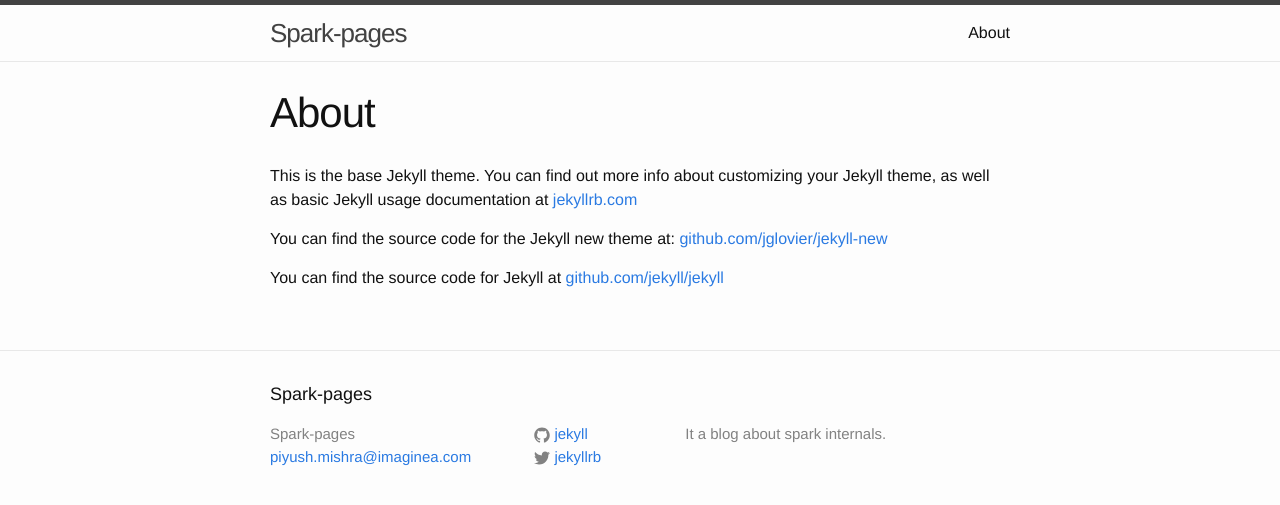
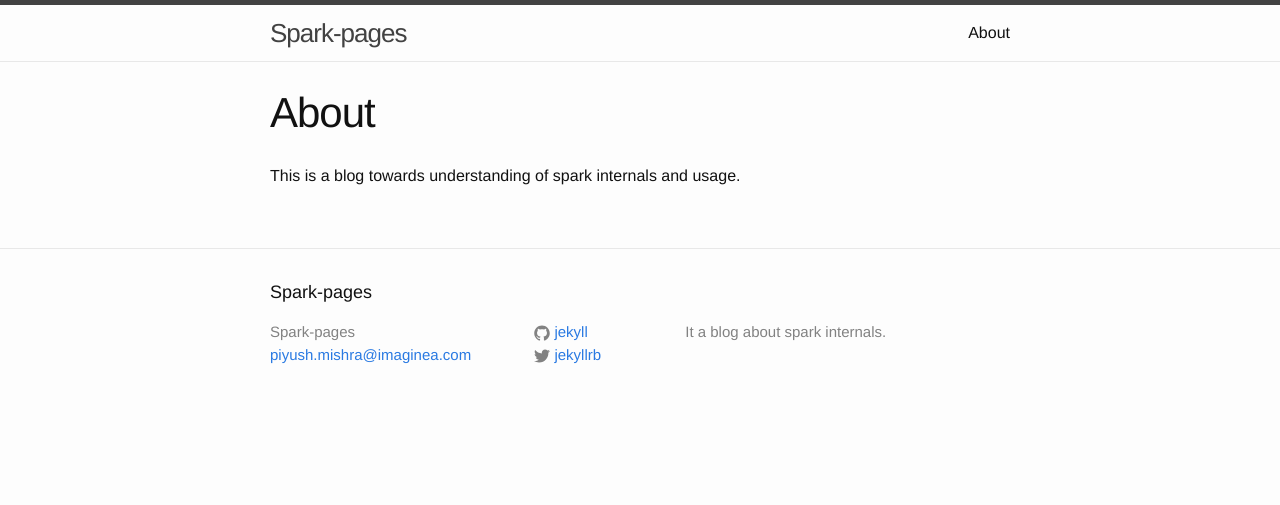
Before and after one commit to PiyushMishra/spak-ghpages, a Jekyll site: the page built from about.md, in a window 1280 px wide. Shown: the top 505 px of the page. Built offline with Jekyll 4.4.1, drawn with Linux system fonts in a browser that asks for light colours.

Commit message:
changed about.md and Welcome page

```diff
--- /dev/null
+++ b/_posts/2015-02-27-welcome-to-spark-pages.markdown
@@ -0,0 +1,6 @@
+---
+layout: post
+title:  "Welcome to Spark-pages"
+date:   2015-02-27 14:50:13
+categories: introduction
+---
--- a/about.md
+++ b/about.md
@@ -4,8 +4,4 @@ title: About
 permalink: /about/
 ---
 
-This is the base Jekyll theme. You can find out more info about customizing your Jekyll theme, as well as basic Jekyll usage documentation at [jekyllrb.com](http://jekyllrb.com/)
-
-You can find the source code for the Jekyll new theme at: [github.com/jglovier/jekyll-new](https://github.com/jglovier/jekyll-new)
-
-You can find the source code for Jekyll at [github.com/jekyll/jekyll](https://github.com/jekyll/jekyll)
+This is a blog towards understanding of spark internals and usage.
```
Also changed, not shown: _posts/2015-02-27-welcome-to-jekyll.markdown (deleted, +0 -25 lines).
